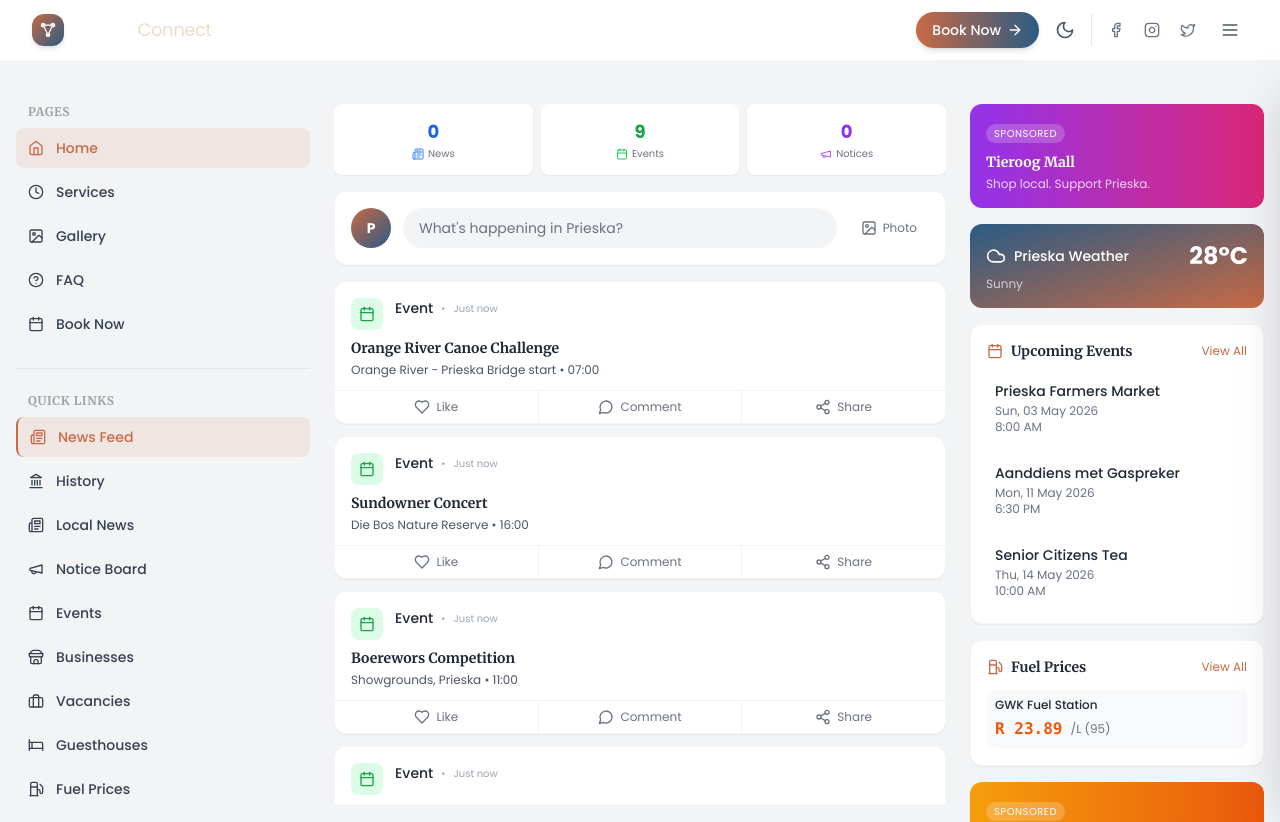
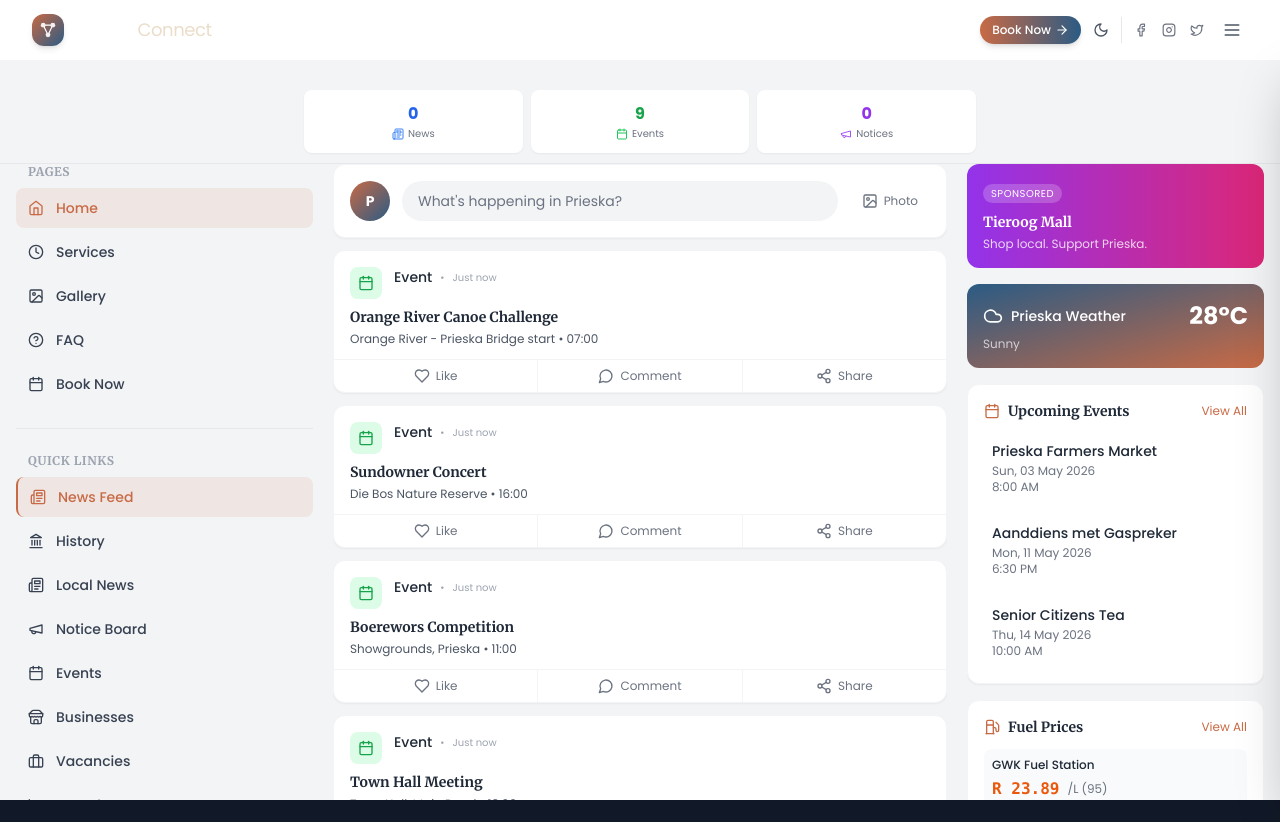
Before and after one commit to MondeNel/prieska-tourism, a React (Vite) app in the folder prieska-tourism/: page / in a window 1280 px wide. Shown: the top 822 px of the page. Built offline with nearby package versions, Linux system fonts and the light colour scheme.

Commit message:
fix: Use fixed-height layout with independent feed scroll to prevent content bleeding through stats bar

```diff
--- a/prieska-tourism/src/components/layout/Footer.jsx
+++ b/prieska-tourism/src/components/layout/Footer.jsx
@@ -79,7 +79,7 @@ const Footer = () => {
           </div>
         </div>
         <div className="border-t border-gray-800 mt-6 md:mt-8 pt-6 md:pt-8 text-center text-xs md:text-sm">
-          <p>© 2026 Visit Prieska. Demo frontend project — not an official tourism site.</p>
+          <p>© 2026 Visit Prieska. Created by Monde Nel.</p>
         </div>
       </div>
     </footer>
--- a/prieska-tourism/src/components/layout/MainFeed.jsx
+++ b/prieska-tourism/src/components/layout/MainFeed.jsx
@@ -18,24 +18,24 @@ const MainFeed = () => {
 
   const handlePost = () => {
     if (!postText.trim()) return
-    // In a real app, this would submit to a backend
     setPostText('')
     setShowComposer(false)
     setSelectedCategory('news')
   }
 
   const getIcon = (type) => {
-    switch(type) {
-      case 'news': return <Newspaper className="w-4 h-4" />
-      case 'notice': return <Megaphone className="w-4 h-4" />
-      case 'event': return <Calendar className="w-4 h-4" />
-      case 'report': return <AlertTriangle className="w-4 h-4" />
-      default: return <Megaphone className="w-4 h-4" />
+    const iconClass = "w-3.5 h-3.5 sm:w-4 sm:h-4"
+    switch (type) {
+      case 'news': return <Newspaper className={iconClass} />
+      case 'notice': return <Megaphone className={iconClass} />
+      case 'event': return <Calendar className={iconClass} />
+      case 'report': return <AlertTriangle className={iconClass} />
+      default: return <Megaphone className={iconClass} />
     }
   }
 
   const getTypeLabel = (type) => {
-    switch(type) {
+    switch (type) {
       case 'news': return 'News'
       case 'notice': return 'Notice'
       case 'event': return 'Event'
@@ -45,50 +45,51 @@ const MainFeed = () => {
   }
 
   return (
-    <div>
-      {/* Post Composer */}
-      <div className="bg-white dark:bg-gray-800 rounded-xl shadow-sm border border-gray-100 dark:border-gray-700 p-4 mb-4">
+    <div className="space-y-2.5 sm:space-y-3">
+
+      {/* Post Composer Card */}
+      <div className="bg-white dark:bg-gray-800 rounded-xl shadow-sm border border-gray-100 dark:border-gray-700 p-3 sm:p-4">
         {!showComposer ? (
           <button
             onClick={() => setShowComposer(true)}
-            className="w-full flex items-center gap-3"
+            className="w-full flex items-center gap-2.5 sm:gap-3"
           >
-            <div className="w-10 h-10 rounded-full bg-gradient-to-br from-prieska-terracotta to-prieska-river flex items-center justify-center text-white font-bold text-sm">
+            <div className="w-8 h-8 sm:w-10 sm:h-10 rounded-full bg-gradient-to-br from-prieska-terracotta to-prieska-river flex items-center justify-center text-white font-bold text-xs sm:text-sm flex-shrink-0">
               P
             </div>
-            <div className="flex-1 bg-gray-100 dark:bg-gray-700 rounded-full px-4 py-2.5 text-sm text-gray-500 dark:text-gray-400 text-left">
+            <div className="flex-1 bg-gray-100 dark:bg-gray-700 rounded-full px-3 sm:px-4 py-2 sm:py-2.5 text-xs sm:text-sm text-gray-500 dark:text-gray-400 text-left truncate">
               What's happening in Prieska?
             </div>
-            <button className="flex items-center gap-1.5 text-xs text-gray-500 dark:text-gray-400 hover:text-prieska-terracotta transition px-3 py-1.5 rounded-full hover:bg-gray-100 dark:hover:bg-gray-700">
-              <Image className="w-4 h-4" />
-              Photo
-            </button>
+            <div className="flex items-center gap-1 sm:gap-1.5 text-[10px] sm:text-xs text-gray-500 dark:text-gray-400 hover:text-prieska-terracotta transition px-2 sm:px-3 py-1 sm:py-1.5 rounded-full hover:bg-gray-100 dark:hover:bg-gray-700 flex-shrink-0">
+              <Image className="w-3.5 h-3.5 sm:w-4 sm:h-4" />
+              <span className="hidden sm:inline">Photo</span>
+            </div>
           </button>
         ) : (
           <div>
-            <div className="flex items-center justify-between mb-3">
-              <span className="text-sm font-medium text-gray-800 dark:text-white">Create Post</span>
+            <div className="flex items-center justify-between mb-2 sm:mb-3">
+              <span className="text-xs sm:text-sm font-medium text-gray-800 dark:text-white">Create Post</span>
               <button
                 onClick={() => setShowComposer(false)}
-                className="text-gray-400 hover:text-gray-600"
+                className="text-gray-400 hover:text-gray-600 p-0.5"
               >
-                <X className="w-4 h-4" />
+                <X className="w-3.5 h-3.5 sm:w-4 sm:h-4" />
               </button>
             </div>
 
             {/* Category Selection */}
-            <div className="flex gap-1.5 mb-3">
+            <div className="flex gap-1 sm:gap-1.5 mb-2 sm:mb-3 flex-wrap">
               {postCategories.map(cat => (
                 <button
                   key={cat.id}
                   onClick={() => setSelectedCategory(cat.id)}
-                  className={`flex items-center gap-1.5 px-3 py-1.5 rounded-full text-xs font-medium transition ${
+                  className={`flex items-center gap-1 sm:gap-1.5 px-2.5 sm:px-3 py-1 sm:py-1.5 rounded-full text-[10px] sm:text-xs font-medium transition ${
                     selectedCategory === cat.id
                       ? 'bg-prieska-terracotta text-white'
                       : 'bg-gray-100 dark:bg-gray-700 text-gray-600 dark:text-gray-400 hover:bg-gray-200 dark:hover:bg-gray-600'
                   }`}
                 >
-                  <cat.icon className="w-3.5 h-3.5" />
+                  <cat.icon className="w-3 h-3 sm:w-3.5 sm:h-3.5" />
                   {cat.label}
                 </button>
               ))}
@@ -98,18 +99,18 @@ const MainFeed = () => {
               value={postText}
               onChange={(e) => setPostText(e.target.value)}
               placeholder={`Share ${selectedCategory === 'news' ? 'a news story' : selectedCategory === 'notice' ? 'a notice' : selectedCategory === 'event' ? 'an event' : 'an issue'}...`}
-              className="w-full bg-gray-100 dark:bg-gray-700 rounded-lg px-4 py-2.5 text-sm text-gray-700 dark:text-gray-300 placeholder-gray-500 focus:outline-none focus:ring-2 focus:ring-prieska-terracotta resize-none"
+              className="w-full bg-gray-100 dark:bg-gray-700 rounded-lg px-3 sm:px-4 py-2 sm:py-2.5 text-xs sm:text-sm text-gray-700 dark:text-gray-300 placeholder-gray-500 focus:outline-none focus:ring-2 focus:ring-prieska-terracotta resize-none"
               rows={3}
             />
-            <div className="flex items-center justify-between mt-3 pt-3 border-t border-gray-100 dark:border-gray-700">
-              <button className="flex items-center gap-1.5 text-xs text-gray-500 dark:text-gray-400 hover:text-prieska-terracotta transition px-3 py-1.5 rounded-full hover:bg-gray-100 dark:hover:bg-gray-700">
-                <Image className="w-4 h-4" />
+            <div className="flex items-center justify-between mt-2 sm:mt-3 pt-2 sm:pt-3 border-t border-gray-100 dark:border-gray-700">
+              <button className="flex items-center gap-1 sm:gap-1.5 text-[10px] sm:text-xs text-gray-500 dark:text-gray-400 hover:text-prieska-terracotta transition px-2 sm:px-3 py-1 sm:py-1.5 rounded-full hover:bg-gray-100 dark:hover:bg-gray-700">
+                <Image className="w-3.5 h-3.5 sm:w-4 sm:h-4" />
                 Add Photo
               </button>
               <button
                 onClick={handlePost}
                 disabled={!postText.trim()}
-                className="bg-prieska-terracotta text-white px-4 py-1.5 rounded-full text-xs font-medium hover:bg-opacity-90 transition disabled:opacity-50 disabled:cursor-not-allowed"
+                className="bg-prieska-terracotta text-white px-3 sm:px-4 py-1 sm:py-1.5 rounded-full text-[10px] sm:text-xs font-medium hover:bg-opacity-90 transition disabled:opacity-50 disabled:cursor-not-allowed"
               >
                 Post as {postCategories.find(c => c.id === selectedCategory)?.label}
               </button>
@@ -118,25 +119,25 @@ const MainFeed = () => {
         )}
       </div>
 
-      {/* Activity Feed Posts */}
-      <div className="space-y-3">
+      {/* Activity Feed Posts — each post is its own card */}
       {activities.map(activity => (
         <div
           key={activity.id}
           className="bg-white dark:bg-gray-800 rounded-xl shadow-sm border border-gray-100 dark:border-gray-700 overflow-hidden"
         >
-            <div className="p-4 pb-2">
-              <div className="flex items-start gap-3">
-                <div className={`p-2 rounded-lg ${activity.color}`}>
+          {/* Post Header */}
+          <div className="p-3 sm:p-4 pb-1.5 sm:pb-2">
+            <div className="flex items-start gap-2.5 sm:gap-3">
+              <div className={`p-1.5 sm:p-2 rounded-lg ${activity.color}`}>
                 {getIcon(activity.type)}
               </div>
-                <div className="flex-1">
-                  <div className="flex items-center gap-2">
-                    <span className="text-sm font-medium text-gray-800 dark:text-white">
+              <div className="flex-1 min-w-0">
+                <div className="flex items-center gap-1.5 sm:gap-2">
+                  <span className="text-xs sm:text-sm font-medium text-gray-800 dark:text-white">
                     {getTypeLabel(activity.type)}
                   </span>
-                    <span className="text-[10px] text-gray-400 dark:text-gray-500">•</span>
-                    <span className="text-[10px] text-gray-400 dark:text-gray-500">
+                  <span className="text-[9px] sm:text-[10px] text-gray-400 dark:text-gray-500">•</span>
+                  <span className="text-[9px] sm:text-[10px] text-gray-400 dark:text-gray-500">
                     {getTimeAgo(activity.date)}
                   </span>
                 </div>
@@ -144,32 +145,34 @@ const MainFeed = () => {
             </div>
           </div>
 
-            <div className="px-4 pb-3">
-              <h4 className="font-semibold text-gray-800 dark:text-white text-sm mb-1">
+          {/* Post Content */}
+          <div className="px-3 sm:px-4 pb-2.5 sm:pb-3">
+            <h4 className="font-semibold text-gray-800 dark:text-white text-xs sm:text-sm mb-0.5 sm:mb-1">
               {activity.title}
             </h4>
-              <p className="text-gray-600 dark:text-gray-300 text-xs">
+            <p className="text-gray-600 dark:text-gray-300 text-[11px] sm:text-xs leading-relaxed">
               {activity.description}
             </p>
           </div>
 
+          {/* Post Actions */}
           <div className="flex items-center border-t border-gray-100 dark:border-gray-700">
-              <button className="flex-1 flex items-center justify-center gap-1.5 py-2 text-xs text-gray-500 dark:text-gray-400 hover:bg-gray-50 dark:hover:bg-gray-700/50 transition">
-                <Heart className="w-4 h-4" />
+            <button className="flex-1 flex items-center justify-center gap-1 sm:gap-1.5 py-1.5 sm:py-2 text-[10px] sm:text-xs text-gray-500 dark:text-gray-400 hover:bg-gray-50 dark:hover:bg-gray-700/50 transition">
+              <Heart className="w-3.5 h-3.5 sm:w-4 sm:h-4" />
               Like
             </button>
-              <button className="flex-1 flex items-center justify-center gap-1.5 py-2 text-xs text-gray-500 dark:text-gray-400 hover:bg-gray-50 dark:hover:bg-gray-700/50 transition border-x border-gray-100 dark:border-gray-700">
-                <MessageCircle className="w-4 h-4" />
+            <button className="flex-1 flex items-center justify-center gap-1 sm:gap-1.5 py-1.5 sm:py-2 text-[10px] sm:text-xs text-gray-500 dark:text-gray-400 hover:bg-gray-50 dark:hover:bg-gray-700/50 transition border-x border-gray-100 dark:border-gray-700">
+              <MessageCircle className="w-3.5 h-3.5 sm:w-4 sm:h-4" />
               Comment
             </button>
-              <button className="flex-1 flex items-center justify-center gap-1.5 py-2 text-xs text-gray-500 dark:text-gray-400 hover:bg-gray-50 dark:hover:bg-gray-700/50 transition">
-                <Share2 className="w-4 h-4" />
+            <button className="flex-1 flex items-center justify-center gap-1 sm:gap-1.5 py-1.5 sm:py-2 text-[10px] sm:text-xs text-gray-500 dark:text-gray-400 hover:bg-gray-50 dark:hover:bg-gray-700/50 transition">
+              <Share2 className="w-3.5 h-3.5 sm:w-4 sm:h-4" />
               Share
             </button>
           </div>
         </div>
       ))}
-      </div>
+
     </div>
   )
 }
--- a/prieska-tourism/src/components/layout/Navbar.jsx
+++ b/prieska-tourism/src/components/layout/Navbar.jsx
@@ -25,12 +25,7 @@ const Navbar = ({ switchFeed, openModal }) => {
 
   const handleNavigation = (path) => {
     setIsOpen(false)
-    if (path === '/') {
-      navigate('/')
-      window.scrollTo({ top: 0, behavior: 'smooth' })
-    } else {
-      navigate(path)
-    }
+    navigate(path)
   }
 
   const pageLinks = [
@@ -63,12 +58,12 @@ const Navbar = ({ switchFeed, openModal }) => {
     <nav
       className={`fixed top-0 left-0 right-0 z-50 transition-all duration-300 ${
         scrolled
-          ? 'bg-white/90 dark:bg-gray-900/90 backdrop-blur-md shadow-lg py-2'
-          : 'bg-white dark:bg-gray-900 py-3'
+          ? 'bg-white/90 dark:bg-gray-900/90 backdrop-blur-md shadow-lg py-1'
+          : 'bg-white dark:bg-gray-900 py-1.5'
       }`}
     >
       <div className="max-w-7xl mx-auto px-4 sm:px-6 lg:px-8">
-        <div className="flex justify-between items-center">
+        <div className="flex justify-between items-center h-12">
 
           {/* Logo */}
           <Link to="/" className="flex items-center" onClick={() => setIsOpen(false)}>
@@ -76,45 +71,45 @@ const Navbar = ({ switchFeed, openModal }) => {
           </Link>
 
           {/* Right Actions */}
-          <div className="flex items-center gap-2">
-            {/* Book Now Button - Desktop */}
+          <div className="flex items-center gap-1.5">
+            {/* Book Now Button */}
             <button
               onClick={() => { setIsOpen(false); navigate('/booking') }}
-              className="hidden sm:flex items-center gap-1.5 px-4 py-2 bg-gradient-to-r from-prieska-terracotta to-prieska-river text-white font-medium rounded-full shadow-md hover:shadow-lg transform hover:scale-105 transition-all duration-300 text-sm"
+              className="hidden sm:flex items-center gap-1 px-3 py-1.5 bg-gradient-to-r from-prieska-terracotta to-prieska-river text-white text-xs font-medium rounded-full shadow-md hover:shadow-lg transform hover:scale-105 transition-all duration-300"
             >
               <span>Book Now</span>
-              <ArrowRight className="w-4 h-4" />
+              <ArrowRight className="w-3.5 h-3.5" />
             </button>
 
             {/* Theme Toggle */}
             <button
               onClick={toggleTheme}
-              className="p-2 rounded-full text-gray-600 dark:text-gray-400 hover:bg-gray-100 dark:hover:bg-gray-800 transition"
+              className="p-1.5 rounded-full text-gray-600 dark:text-gray-400 hover:bg-gray-100 dark:hover:bg-gray-800 transition"
               aria-label="Toggle theme"
             >
-              {isDark ? <Sun className="w-5 h-5" /> : <Moon className="w-5 h-5" />}
+              {isDark ? <Sun className="w-4 h-4" /> : <Moon className="w-4 h-4" />}
             </button>
 
-            {/* Social Icons - Desktop */}
-            <div className="hidden sm:flex items-center gap-1 border-l border-gray-200 dark:border-gray-700 pl-2">
+            {/* Social Icons */}
+            <div className="hidden sm:flex items-center gap-0.5 border-l border-gray-200 dark:border-gray-700 pl-1.5">
               <a href="https://facebook.com" target="_blank" rel="noopener noreferrer"
-                className="p-2 rounded-full text-gray-500 dark:text-gray-400 hover:text-blue-600 transition">
-                <Facebook className="w-4 h-4" />
+                className="p-1.5 rounded-full text-gray-500 dark:text-gray-400 hover:text-blue-600 transition">
+                <Facebook className="w-3.5 h-3.5" />
               </a>
               <a href="https://instagram.com" target="_blank" rel="noopener noreferrer"
-                className="p-2 rounded-full text-gray-500 dark:text-gray-400 hover:text-pink-600 transition">
-                <Instagram className="w-4 h-4" />
+                className="p-1.5 rounded-full text-gray-500 dark:text-gray-400 hover:text-pink-600 transition">
+                <Instagram className="w-3.5 h-3.5" />
               </a>
               <a href="https://twitter.com" target="_blank" rel="noopener noreferrer"
-                className="p-2 rounded-full text-gray-500 dark:text-gray-400 hover:text-blue-400 transition">
-                <Twitter className="w-4 h-4" />
+                className="p-1.5 rounded-full text-gray-500 dark:text-gray-400 hover:text-blue-400 transition">
+                <Twitter className="w-3.5 h-3.5" />
               </a>
             </div>
 
-            {/* Hamburger Menu Button */}
+            {/* Mobile Menu Button */}
             <button
               onClick={() => setIsOpen(!isOpen)}
-              className="p-2 rounded-lg text-gray-600 dark:text-gray-400 hover:bg-gray-100 dark:hover:bg-gray-800 transition"
+              className="p-1.5 rounded-lg text-gray-600 dark:text-gray-400 hover:bg-gray-100 dark:hover:bg-gray-800 transition"
               aria-label="Toggle menu"
             >
               {isOpen ? <X className="w-5 h-5" /> : <Menu className="w-5 h-5" />}
@@ -125,19 +120,16 @@ const Navbar = ({ switchFeed, openModal }) => {
 
       {/* Mobile Menu Overlay */}
       {isOpen && (
-        <div className="fixed inset-0 top-[57px] z-40 bg-black/50" onClick={() => setIsOpen(false)} />
+        <div className="fixed inset-0 top-[49px] z-40 bg-black/50" onClick={() => setIsOpen(false)} />
       )}
 
-      {/* Mobile Menu Panel - Slides from right */}
-      <div className={`fixed top-[57px] right-0 bottom-0 w-80 max-w-[85vw] bg-white dark:bg-gray-900 shadow-2xl z-50 transform transition-transform duration-300 overflow-y-auto ${
+      {/* Mobile Menu Panel */}
+      <div className={`fixed top-[49px] right-0 bottom-0 w-80 max-w-[85vw] bg-white dark:bg-gray-900 shadow-2xl z-50 transform transition-transform duration-300 overflow-y-auto ${
         isOpen ? 'translate-x-0' : 'translate-x-full'
       }`}>
         <div className="p-4 space-y-4">
-          {/* Pages */}
           <div>
-            <h3 className="text-xs font-semibold text-gray-400 dark:text-gray-500 uppercase tracking-wider mb-2 px-2">
-              Pages
-            </h3>
+            <h3 className="text-xs font-semibold text-gray-400 dark:text-gray-500 uppercase tracking-wider mb-2 px-2">Pages</h3>
             {pageLinks.map(link => (
               <button
                 key={link.path}
@@ -156,14 +148,10 @@ const Navbar = ({ switchFeed, openModal }) => {
             ))}
           </div>
 
-          {/* Divider */}
           <div className="border-t border-gray-200 dark:border-gray-700" />
 
-          {/* Quick Links */}
           <div>
-            <h3 className="text-xs font-semibold text-gray-400 dark:text-gray-500 uppercase tracking-wider mb-2 px-2">
-              Quick Links
-            </h3>
+            <h3 className="text-xs font-semibold text-gray-400 dark:text-gray-500 uppercase tracking-wider mb-2 px-2">Quick Links</h3>
             {quickLinks.map(link => (
               <button
                 key={link.name}
@@ -176,7 +164,6 @@ const Navbar = ({ switchFeed, openModal }) => {
             ))}
           </div>
 
-          {/* Social Icons */}
           <div className="border-t border-gray-200 dark:border-gray-700 pt-4">
             <div className="flex items-center justify-center gap-4">
               <a href="https://facebook.com" target="_blank" rel="noopener noreferrer" className="p-2 text-gray-500 dark:text-gray-400 hover:text-blue-600">
--- a/prieska-tourism/src/pages/Home.jsx
+++ b/prieska-tourism/src/pages/Home.jsx
@@ -34,7 +34,8 @@ const Home = () => {
 
   const switchFeed = (feedName) => {
     setActiveFeed(feedName)
-    document.getElementById('main-feed')?.scrollTo(0, 0)
+    const feedEl = document.getElementById('feed-scroll')
+    if (feedEl) feedEl.scrollTop = 0
   }
 
   if (loading) {
@@ -64,30 +65,20 @@ const Home = () => {
   }
 
   return (
-    <div className="min-h-screen bg-gray-100 dark:bg-gray-950 pt-20">
-      <div className="max-w-7xl mx-auto px-4 py-6">
-        <div className="grid grid-cols-1 lg:grid-cols-12 gap-6">
-          {/* Left Sidebar */}
-          <LeftSidebar
-            switchFeed={switchFeed}
-            activeFeed={activeFeed}
-            className="lg:col-span-3"
-          />
-
-          {/* Main Content Area */}
-          <div id="main-feed" className="lg:col-span-6 overflow-y-auto max-h-[calc(100vh-100px)]">
-            {/* Quick Stats - Sticky at Top - ALL CLICKABLE */}
-            <div className="sticky top-0 z-10 bg-gray-100 dark:bg-gray-950 pb-4">
-              <div className="grid grid-cols-3 gap-2">
+    <div className="h-screen flex flex-col bg-gray-100 dark:bg-gray-950 pt-20">
+      {/* Quick Stats - Fixed below navbar */}
+      <div className="flex-shrink-0 bg-gray-100 dark:bg-gray-950 border-b border-gray-200 dark:border-gray-800 px-4 py-2.5">
+        <div className="max-w-7xl mx-auto">
+          <div className="grid grid-cols-3 gap-2 max-w-2xl mx-auto">
             <button
               onClick={() => switchFeed('news')}
-                  className={`bg-white dark:bg-gray-800 rounded-lg p-3 text-center shadow-sm hover:shadow-md transition cursor-pointer border-2 ${
+              className={`bg-white dark:bg-gray-800 rounded-lg p-2.5 text-center shadow-sm hover:shadow-md transition cursor-pointer border-2 ${
                 activeFeed === 'news'
                   ? 'border-blue-500 dark:border-blue-400'
                   : 'border-transparent hover:border-blue-300 dark:hover:border-blue-700'
               }`}
             >
-                  <p className="text-lg font-bold text-blue-600 dark:text-blue-400">{stats.newsThisWeek}</p>
+              <p className="text-base font-bold text-blue-600 dark:text-blue-400">{stats.newsThisWeek}</p>
               <div className="flex items-center justify-center gap-1">
                 <Newspaper className="w-3 h-3 text-blue-500" />
                 <p className="text-[10px] text-gray-500 dark:text-gray-400">News</p>
@@ -95,13 +86,13 @@ const Home = () => {
             </button>
             <button
               onClick={() => switchFeed('events')}
-                  className={`bg-white dark:bg-gray-800 rounded-lg p-3 text-center shadow-sm hover:shadow-md transition cursor-pointer border-2 ${
+              className={`bg-white dark:bg-gray-800 rounded-lg p-2.5 text-center shadow-sm hover:shadow-md transition cursor-pointer border-2 ${
                 activeFeed === 'events'
                   ? 'border-green-500 dark:border-green-400'
                   : 'border-transparent hover:border-green-300 dark:hover:border-green-700'
               }`}
             >
-                  <p className="text-lg font-bold text-green-600 dark:text-green-400">{stats.upcomingEvents}</p>
+              <p className="text-base font-bold text-green-600 dark:text-green-400">{stats.upcomingEvents}</p>
               <div className="flex items-center justify-center gap-1">
                 <Calendar className="w-3 h-3 text-green-500" />
                 <p className="text-[10px] text-gray-500 dark:text-gray-400">Events</p>
@@ -109,13 +100,13 @@ const Home = () => {
             </button>
             <button
               onClick={() => switchFeed('noticeboard')}
-                  className={`bg-white dark:bg-gray-800 rounded-lg p-3 text-center shadow-sm hover:shadow-md transition cursor-pointer border-2 ${
+              className={`bg-white dark:bg-gray-800 rounded-lg p-2.5 text-center shadow-sm hover:shadow-md transition cursor-pointer border-2 ${
                 activeFeed === 'noticeboard'
                   ? 'border-purple-500 dark:border-purple-400'
                   : 'border-transparent hover:border-purple-300 dark:hover:border-purple-700'
               }`}
             >
-                  <p className="text-lg font-bold text-purple-600 dark:text-purple-400">{stats.newNotices}</p>
+              <p className="text-base font-bold text-purple-600 dark:text-purple-400">{stats.newNotices}</p>
               <div className="flex items-center justify-center gap-1">
                 <Megaphone className="w-3 h-3 text-purple-500" />
                 <p className="text-[10px] text-gray-500 dark:text-gray-400">Notices</p>
@@ -123,15 +114,30 @@ const Home = () => {
             </button>
           </div>
         </div>
+      </div>
 
-            {/* Feed Content */}
-            <div>
+      {/* Scrollable Content Area */}
+      <div className="flex-1 overflow-hidden">
+        <div className="max-w-7xl mx-auto px-4 h-full">
+          <div className="grid grid-cols-1 lg:grid-cols-12 gap-5 h-full">
+            {/* Left Sidebar */}
+            <div className="hidden lg:block lg:col-span-3 h-full overflow-y-auto pb-4">
+              <LeftSidebar
+                switchFeed={switchFeed}
+                activeFeed={activeFeed}
+              />
+            </div>
+
+            {/* Feed Content - This scrolls independently */}
+            <div id="feed-scroll" className="lg:col-span-6 h-full overflow-y-auto pb-8">
               {renderMainContent()}
-            </div>
             </div>
 
             {/* Right Sidebar */}
-          <RightSidebar className="lg:col-span-3" />
+            <div className="hidden lg:block lg:col-span-3 h-full overflow-y-auto pb-4">
+              <RightSidebar />
+            </div>
+          </div>
         </div>
       </div>
     </div>
```
Lines whose indentation alone changed are shown as unchanged.
